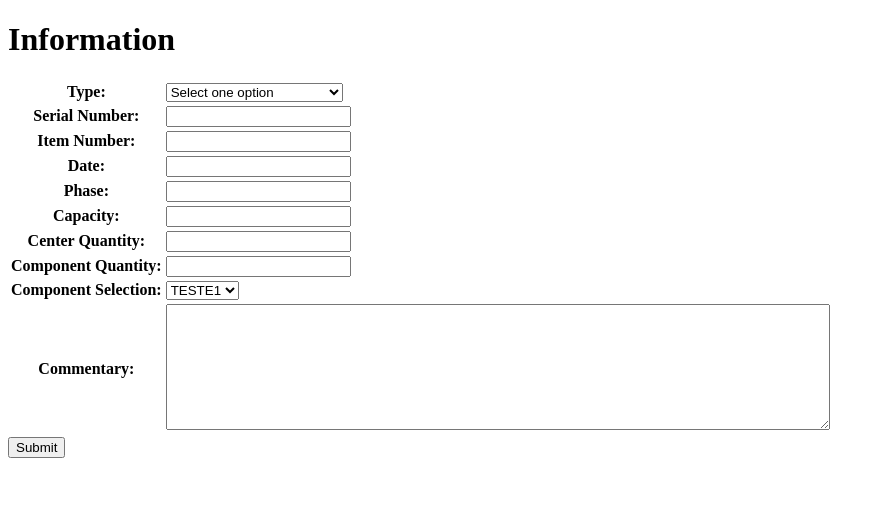
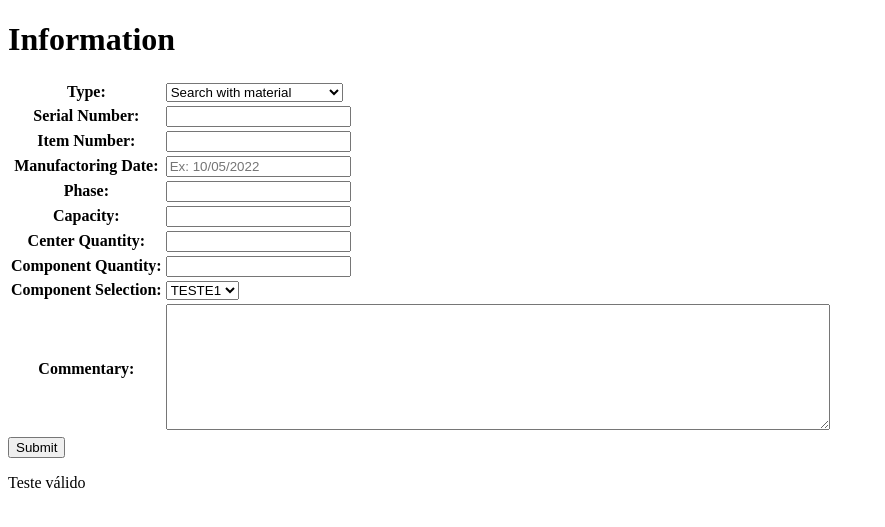
Before and after one commit to BrunoSeidi/Project-2, a Django app: page / in a window 1280 px wide. Shown: the top 527 px of the page, without its empty margins (0-885 px from the left). Run offline with Django 4.2, Linux system fonts and the light colour scheme.

Commit message:
trying to put conditions on html

```diff
--- a/astec/form/forms.py
+++ b/astec/form/forms.py
@@ -1,17 +1,17 @@
-from random import choices
-from xmlrpc.client import boolean
 from django import forms
 
+material = 1
+serial = 2
 
 material_type = (
-    ('S', 'Select one option'),
-    ('M', 'Search with material'),
-    ('SN', 'Search with serial number'),
+    (material, 'Search with material'),
+    (serial, 'Search with serial number'),
 )
 
 component_type = (
     ('A', 'TESTE1'),
     ('B', 'TESTE2'),
+    ('C', 'TESTE3')
 )
 
 
@@ -19,7 +19,7 @@ class Form(forms.Form):
     type = forms.ChoiceField(choices=material_type)
     serialNumber = forms.CharField(label='Serial Number')
     itemNumber = forms.IntegerField(label='Item Number')
-    date = forms.DateField()
+    date = forms.DateField(label='Manufactoring Date',widget=forms.DateInput(attrs={'placeholder':'Ex: 10/05/2022'}))
     phase = forms.CharField()
     capacity = forms.CharField()
     centerQuantity = forms.IntegerField(label='Center Quantity')
--- a/astec/form/templates/emails/email.html
+++ b/astec/form/templates/emails/email.html
@@ -5,7 +5,7 @@
 <p>Type: {{type}}</p>
 <p>Serial Number: {{serialNumber}}</p>
 <p>Item: {{item}}</p>
-<p>Date: {{date}}</p>
+<p>Manufactoring Date: {{date}}</p>
 <p>Capacity: {{capacity}}</p>
 <p>Center Quantity: {{centerQuantity}}</p>
 <p>Component Quantity: {{componentQuantity}}</p>
--- a/astec/form/templates/template.html
+++ b/astec/form/templates/template.html
@@ -14,7 +14,12 @@
         {% csrf_token %}
         {{form}}
     </table>
-        <input type="submit" value="Submit">
-    </form>
+    <input type="submit" value="Submit">
+    {% if form.type == 1 %}
+        <p>Selecione uma opção válida</p>
+    {% else %}
+        <p>Teste válido</p>
+    {% endif %}
+</form>
 </body>
 </html>
```
